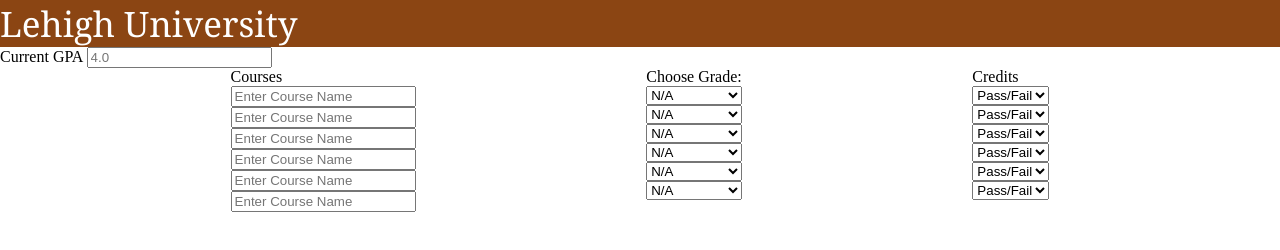
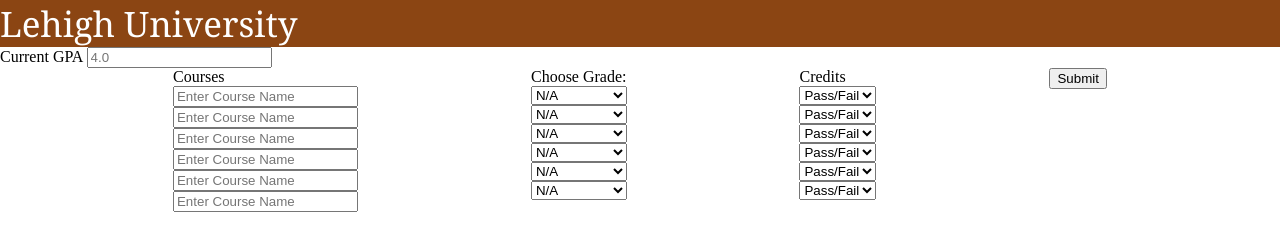
Before and after one commit to oliverwalsh7/gradecalculator, a plain HTML site: page html/index.html in a window 1280 px wide. Drawn offline with Linux system fonts and the light colour scheme.

Commit message:
added button

```diff
--- a/html/index.html
+++ b/html/index.html
@@ -161,7 +161,8 @@
                     <option value = "four">4</option>
                 </select>
             </div>
-        </div>
+		</div>
+		<button type="submit" id="submit-btn">Submit</button>
     </div>
 </body>
 </html>
```
